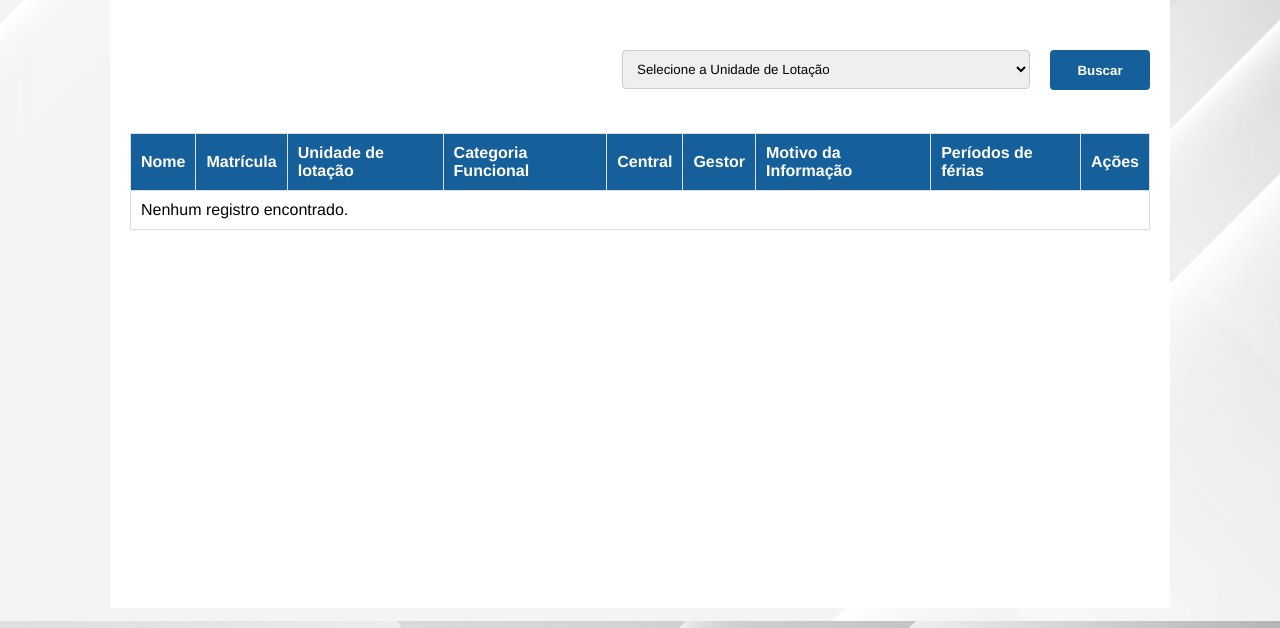
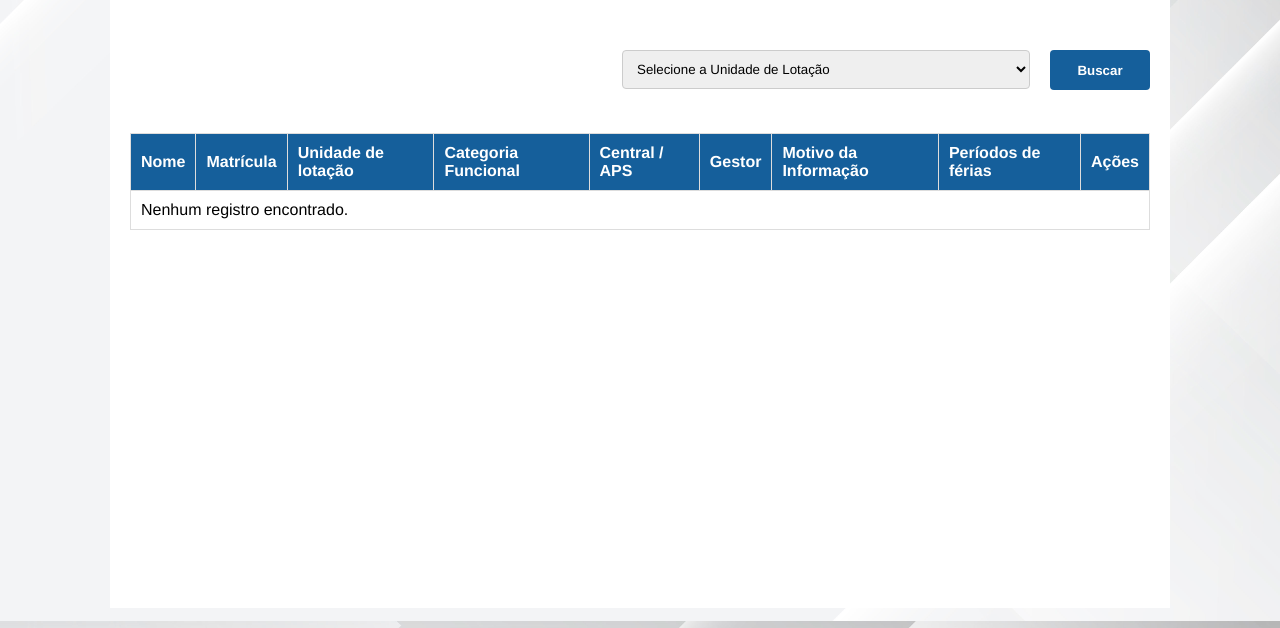
Before and after one commit to lucasnavex/Sistema_de_ferias, a PHP site: page /listar.php in a window 1280 px wide. Shown: the part 232-860 px from the top of the page. Run offline with PHP 8.4, Linux system fonts and the light colour scheme; data that the repository does not hold is empty.

Commit message:
Update listar.php

```diff
--- a/listar.php
+++ b/listar.php
@@ -132,7 +132,7 @@ if ($msg == "success") {
                         <th>Matrícula</th>
                         <th>Unidade de lotação</th>
                         <th>Categoria Funcional</th>
-                        <th>Central</th>
+                        <th>Central / APS</th>
                         <th>Gestor</th>
                         <th>Motivo da Informação</th>
                         <th>Períodos de férias</th>
```
